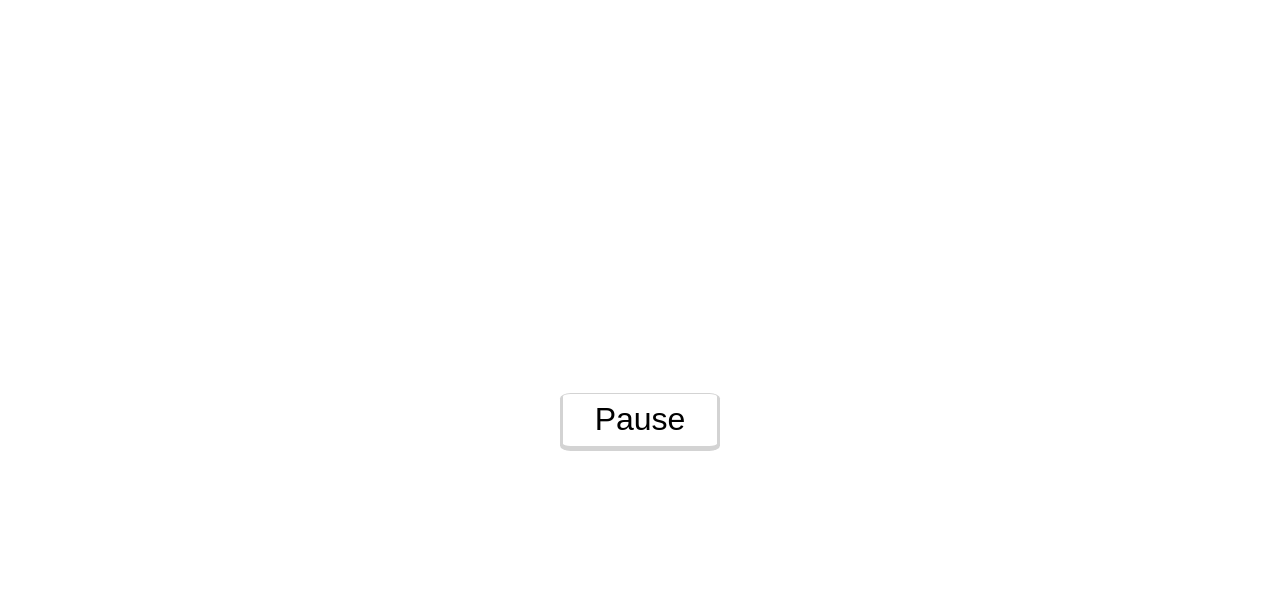
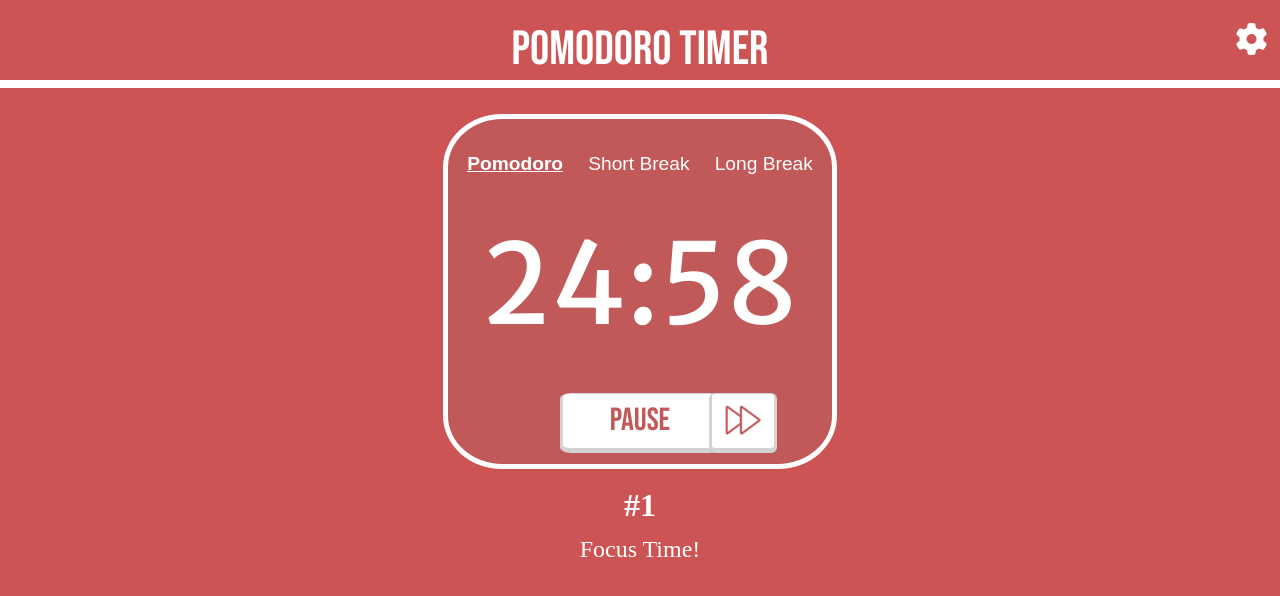
Before and after one commit to RodrigoPiccilli/pomodoro-timer, a React (Create React App) app in the folder frontend/: page / in a window 1280 px wide. Both pictures are taken after a click on the button "Start". Shown: the top 596 px of the page. Built offline with nearby package versions, Linux system fonts and the light colour scheme.

Commit message:
Initial App Structuring.

```diff
--- a/frontend/src/App.js
+++ b/frontend/src/App.js
@@ -4,14 +4,16 @@
 
 import PomodoroTimer from "./components/PomodoroTimer.jsx"
 
+import Settings from "./components/Settings.jsx"
+
 const AppContent = () => {
 
     return (
-        <div className="app-container">
+        <div className="app-container be">
 
-            <header id="pomodoro-header" className="ncsu">
-                <h1>Pomodoro Timer</h1>
-                <button className="settings">Settings</button>
+            <header id="pomodoro-header" className="rc1">
+                <h1 className="bebas">Pomodoro Timer</h1>
+                {<Settings></Settings>}
             </header>
 
             <Routes>
--- a/frontend/src/components/PomodoroTimer.jsx
+++ b/frontend/src/components/PomodoroTimer.jsx
@@ -1,5 +1,12 @@
 import React, {useState, useEffect} from 'react';
 
+import doneSound from './audio/done.mp3';
+
+import pauseSound from './audio/pause.mp3';
+
+import forwardSound from './audio/forward.mp3';
+
+import fastForward from './images/fast-forward.png'
 
 const PomodoroTimer = ({duration}) => {
 
@@ -10,6 +17,8 @@
     const [stage, setStage] = useState(1);
 
     const [cycleCount, setCycleCount] = useState(1);
+
+    const [skipped, setSkipped] = useState(false);
 
     useEffect(() => {
 
@@ -31,15 +40,29 @@
 
         if(time === 0) {
 
-            const newStage = (stage % 3) + 1;
+            if(!skipped) new Audio(doneSound).play();
 
-            changeStage(newStage); // THIS IS WRONG. WE DO NOT GO FROM SB to LB.
+            let newStage = 0;
+
+            if(stage === 1 && (cycleCount % 4 === 0)) {
+                newStage = 3;
+            } else if(stage === 1) {
+                newStage = 2;
+            } else if(stage === 2 || stage === 3) {
+                newStage = 1;
+            }
+
+            changeStage(newStage);
 
             if(newStage === 1) setCycleCount(prevCount => prevCount + 1);
 
         }
 
-    }, [time])
+        setSkipped(false);
+
+
+
+    }, [time, stage, cycleCount, skipped])
 
     const getFormattedTime = () => {
 
@@ -49,7 +72,11 @@
         let seconds = parseInt(total_seconds % 60);
         let minutes = parseInt(total_minutes % 60);
 
-        return (seconds < 10) ? `${minutes}:0${seconds}` : `${minutes}:${seconds}`;
+        let minutesDisplay = (minutes < 10) ? `0${minutes}` : `${minutes}`;
+
+        let secondsDisplay =  (seconds < 10) ? `0${seconds}` : `${seconds}`;
+
+        return minutesDisplay + ":" + secondsDisplay;
 
     }
 
@@ -71,11 +98,12 @@
 
 
     return (
-        <div id="pomodoro-content" className="ncsu">
 
-            <div id="functions-container" className="ncsu-light">
+        <div id="pomodoro-content" className="rc1">
 
-                <div id="stages">
+            <div id="functions-container" className="rc2">
+
+                <div id="stages" >
                     <button id="pomodoro" className={stage === 1 ? "active" : ""} onClick={() => {
                         changeStage(1);
                     }}>Pomodoro</button>
@@ -92,9 +120,20 @@
                 </div>
 
                 <div id="timer-actions">
-                    <button className="ncsu-light-font" id="pause" onClick={() => setPause(!paused)}>
+                    <button className="rc2 font bebas" id="pause" onClick={() => {
+                        setPause(!paused);
+                        new Audio(pauseSound).play();
+                    }}>
                         {!paused ? 'Pause' : 'Start'}
                     </button>
+                    <button
+                        className={paused ? "collapse" : "rc2"}
+                        id="fast-forward"
+                        onClick={() => {
+                            new Audio(forwardSound).play();
+                            setSkipped(true);
+                            setTime(0);
+                    }}><img alt="Fast Forward Button" src={fastForward}/></button>
                 </div>
 
             </div>
--- /dev/null
+++ b/frontend/src/components/Settings.jsx
@@ -0,0 +1,73 @@
+import React, {useState} from 'react'
+
+const Settings = () => {
+
+
+    const [openMenu, setOpenMenu] = useState(false);
+
+
+    return (
+
+        <div>
+
+            <button className="settings" onClick={() => {setOpenMenu(true);}}><i className="fas fa-cog"></i></button>
+
+            <div className=
+                {openMenu ? "settings-outline open" : "settings-outline"}>
+
+                <div className="settings-menu">
+
+                    <div id="menu-header">
+                        <h2 className="bebas rc2 font">SETTINGS</h2>
+                        <button onClick={() => setOpenMenu(false)}>X</button>
+                    </div>
+
+                    <div id="timer-settings" className="merriweather-sans">
+                        <div className="vertical-stack">
+                            <label for="pomodoro-setting">Pomodoro</label>
+                            <input id="pomodoro-setting" type="number" min="1" max="999"></input>
+                        </div>
+
+                        <div className="vertical-stack">
+                            <label for="sb-setting">Short Break</label>
+                            <input id="sb-setting" type="number" min="1" max="999"></input>
+                        </div>
+
+                        <div className="vertical-stack">
+                            <label for="lb-setting">Long Break</label>
+                            <input id="lb-setting" type="number" min="1" max="999"></input>
+                        </div>
+
+                    </div>
+
+                    <div className="horizontal-stack merriweather-sans">
+                        <label for="lb-interval">Long Break Interval</label>
+                        <input type="number" id="lb-interval"></input>
+                    </div>
+
+                    <button id="exit-settings" className="bebas rc2 font" onClick={() => setOpenMenu(false)}>OK</button>
+
+
+
+                </div>
+            </div>
+
+
+
+
+
+
+
+
+
+        </div>
+
+
+
+
+    );
+
+
+};
+
+export default Settings;
```
